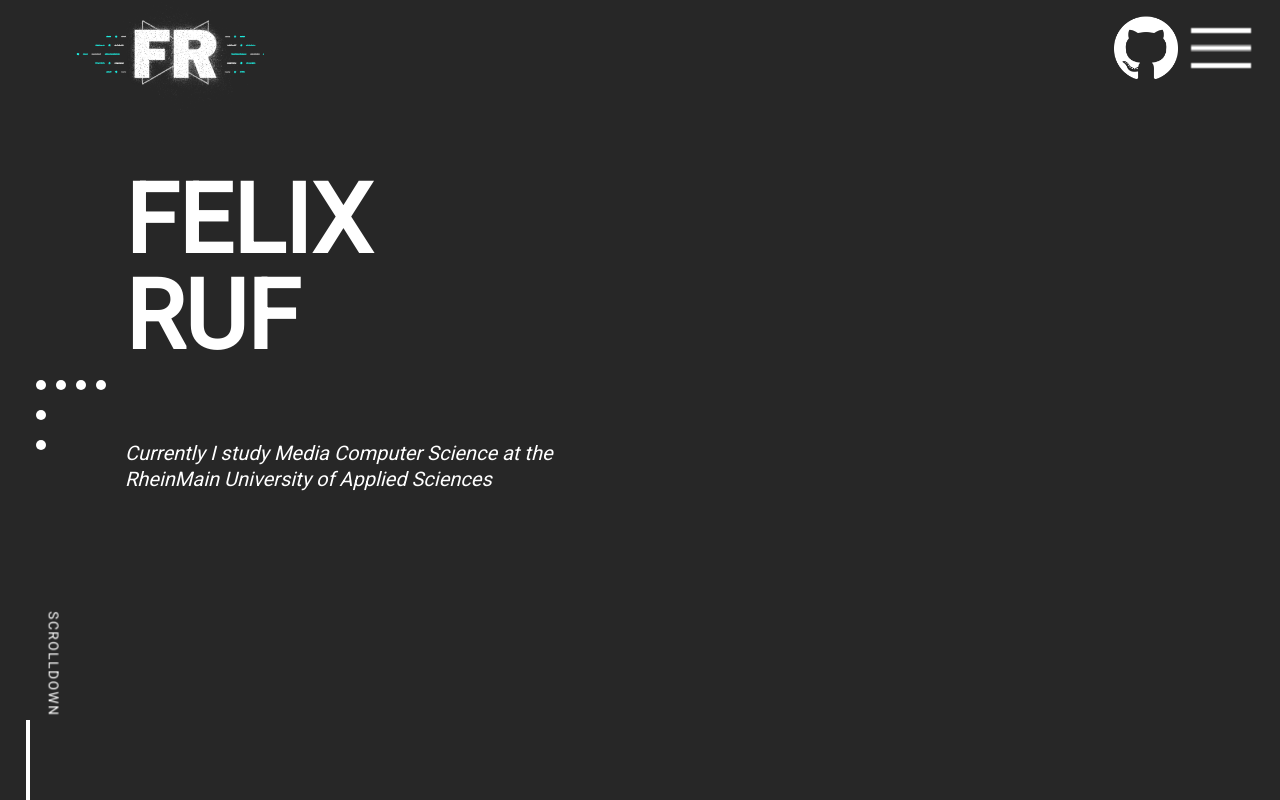
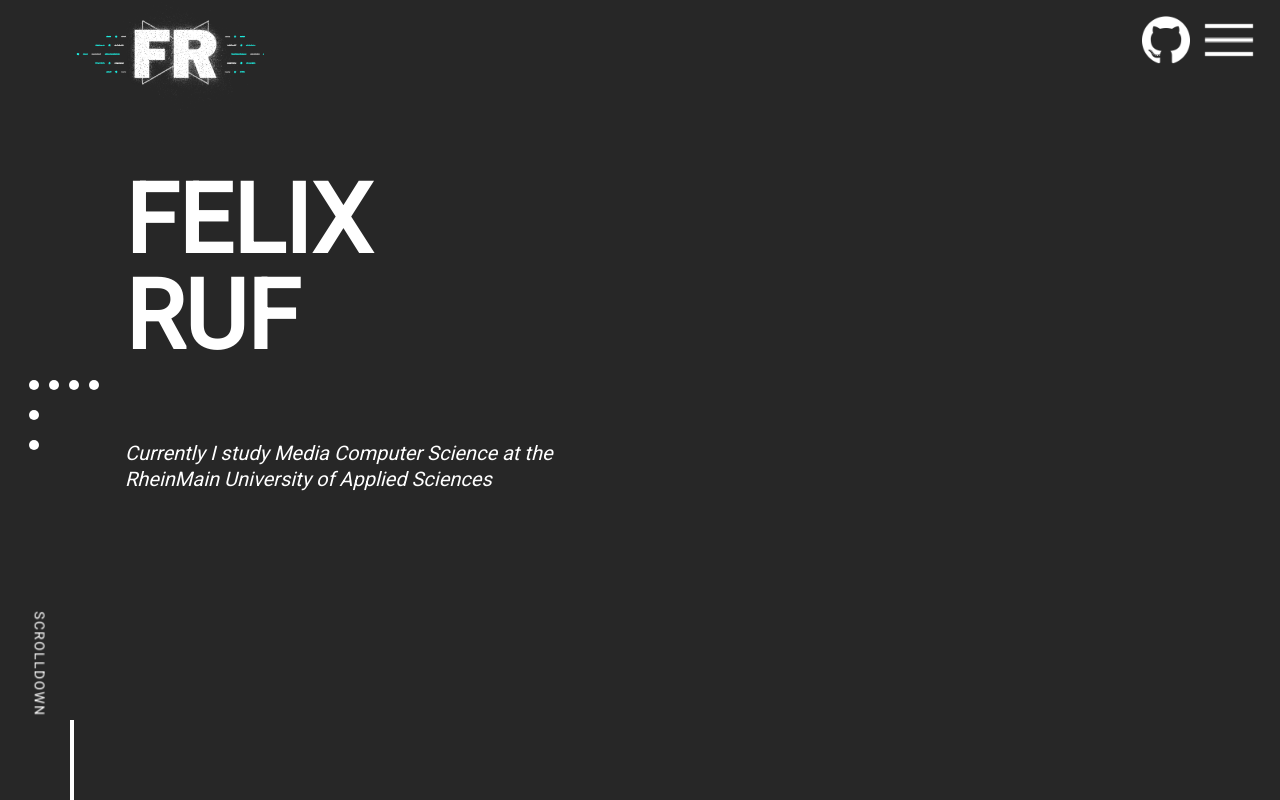
Before and after one commit to MalibusParty/portfolio_website, a Vue app: page / in a window 1280 px wide. Built offline with nearby package versions, Linux system fonts and the light colour scheme.

Commit message:
fixed placement issues

```diff
--- a/src/App.vue
+++ b/src/App.vue
@@ -61,10 +61,14 @@ function getCurrentPage() {
 
 <template>
 <div class="main">
-  <div id="menu-btn"></div>
-  <div id="github-btn"></div>
-  <div id="scroll-line"></div>
-  <div id="scroll-text">SCROLLDOWN</div>
+  <div id="header-btns">
+    <div id="github-btn"></div>
+    <div id="menu-btn"></div>
+  </div>
+  <div id="scroll-stuff">
+    <div id="scroll-line"></div>
+    <div id="scroll-text">SCROLLDOWN</div>
+  </div>
   <div id="page-indicator"><PageIndicator :page-count="3" :current-page="currentPage"/></div>
 
   <RouterView />
@@ -85,42 +89,52 @@ body {
   background-color: rgb(39, 39, 39);
 }
 
-#menu-btn {
+#header-btns {
+  display: flex;
+  flex-direction: row;
   position: fixed;
-  background-image: url('@/assets/burger_btn_placeholder.png');
-  background-repeat: no-repeat;
-  background-size: contain;
-  height: 10vh;
-  width: 10vh;
   right: 1.5vw;
   top: 1vh;
+  justify-content: center;
+  align-items: center;
 }
 
-#github-btn {
-  position: fixed;
-  background-image: url('@/assets/GitHub-Mark-Light-120px-plus.png');
+#menu-btn {
+  background-image: url('@/assets/burger_btn_placeholder.png');
   background-repeat: no-repeat;
   background-size: contain;
   height: 8vh;
   width: 8vh;
-  right: 8vw;
-  top: 2vh;
+}
+
+#github-btn {
+  background-image: url('@/assets/GitHub-Mark-Light-120px-plus.png');
+  background-repeat: no-repeat;
+  background-size: contain;
+  height: 6vh;
+  width: 6vh;
+  margin-right: 0.5vw;
+}
+
+#scroll-stuff {
+  display: flex;
+  flex-direction: column;
+
+  bottom: 0;
+  left: -1vw;
+
+  position: fixed;
 }
 
 #scroll-line {
-  position: fixed;
   border-left: 4px solid white;
   height: 10vh;
-
-  bottom: 0px;
-  left: 2vw;
+  margin-left: 83px;
 }
 
 #scroll-text {
   position: fixed;
   bottom: 16vh;
-  left: 0.1vw;
-
 
   transform: rotate(90deg);
 
@@ -136,7 +150,7 @@ body {
   position: fixed;
 
   top: 45vh;
-  left: 2vw;
+  left: 1.5vw;
 }
 
 #menu-btn:hover {
```
